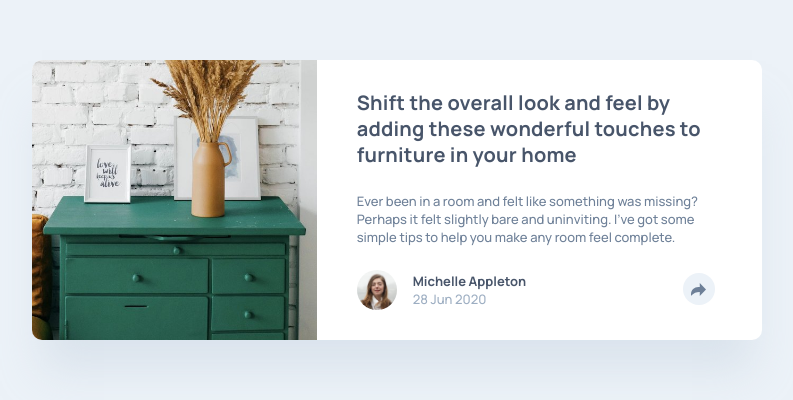
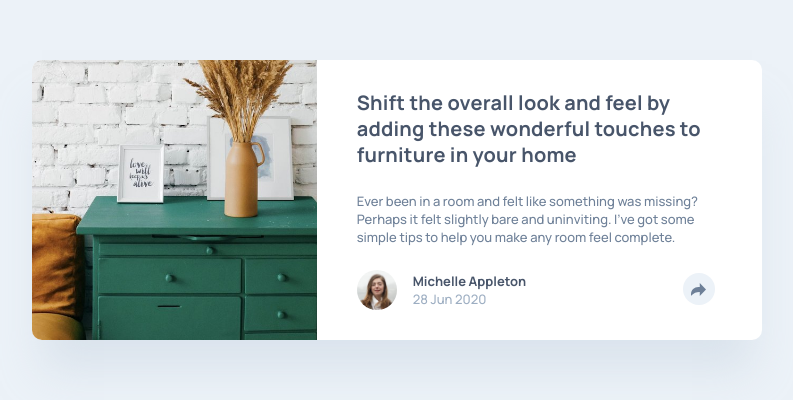
Before and after one commit to yudin7324/article-preview-component-master, a website: page index.html in a window 1280 px wide. Shown: the part 200-600 px from the top of the page, without its empty margins (243-1036 px from the left). Drawn offline with Linux system fonts and the light colour scheme.

Commit message:
fixed warnigns

```diff
--- a/assets/scss/_card.scss
+++ b/assets/scss/_card.scss
@@ -50,6 +50,7 @@
 
     img {
       object-fit: cover;
+      object-position: left;
       height: 100%;
       width: 100%;
     }
```
Also changed, not shown: assets/css/styles.css, 1 other file.
